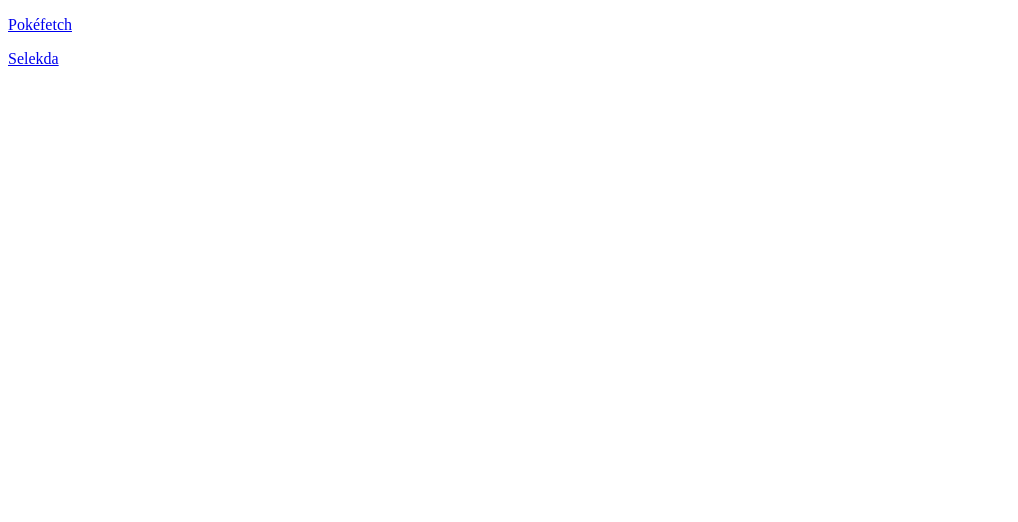
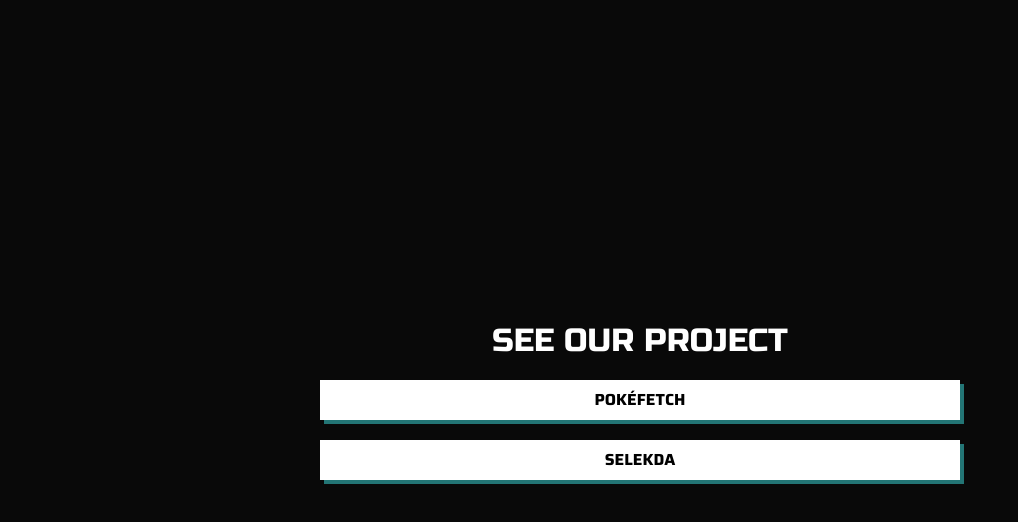
Before and after one commit to DrageonDB/selekda, a website: page index.html in a window 1280 px wide. Shown: the whole page, without its empty margins (0-1018 px from the left). Drawn offline with Linux system fonts and the light colour scheme.

Commit message:
Homepage

```diff
--- a/index.html
+++ b/index.html
@@ -3,10 +3,17 @@
 <head>
     <meta charset="UTF-8">
     <meta name="viewport" content="width=device-width, initial-scale=1.0">
-    <title>Document</title>
+    <link rel="stylesheet" href="./layout/src/main.css">
+    <link rel="stylesheet" href="./layout/src/remixicon/fonts/remixicon.css">
+    <link rel="stylesheet" href="./layout/src/pager.css">
+    <link rel="stylesheet" href="./style.css">
+    <title>School Assignment/Contest Project</title>
 </head>
 <body>
-    <p><a href="./fetch_poke/index.html">Pokéfetch</a></p>
-    <p><a href="./layout/index.html">Selekda</a></p>
+    <div class="d-flex-column justify-content-center flex-middle-center gap-20 h-100">
+        <h4 class="text-white">See our project</h4>
+        <button onclick="window.location.href='./fetch_poke/index.html';" class="w-50">Pokéfetch</button>
+        <button onclick="window.location.href='./layout/index.html';" class="w-50">Selekda</button>
+    </div>
 </body>
 </html>
--- /dev/null
+++ b/style.css
@@ -0,0 +1,4 @@
+body {
+    height: 100vh;
+    background: #090909;
+}
```
